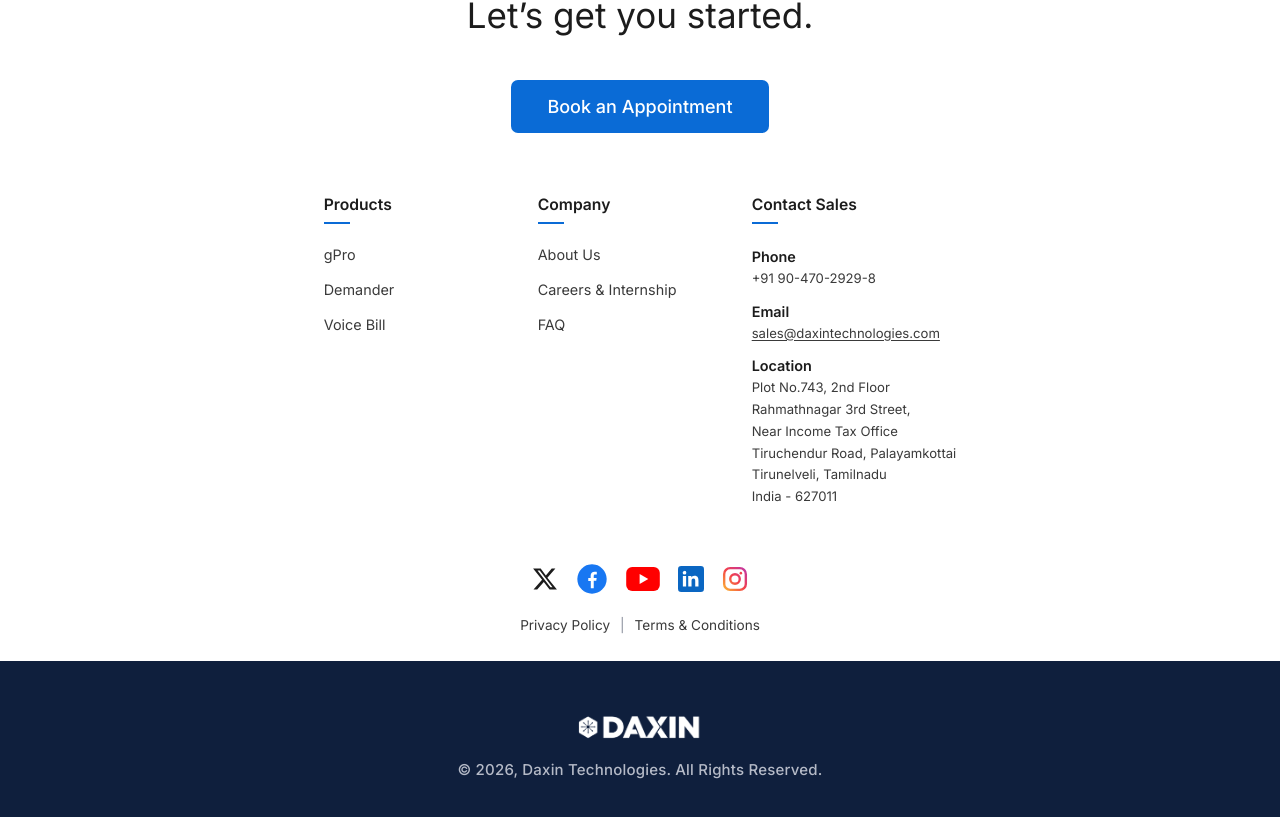
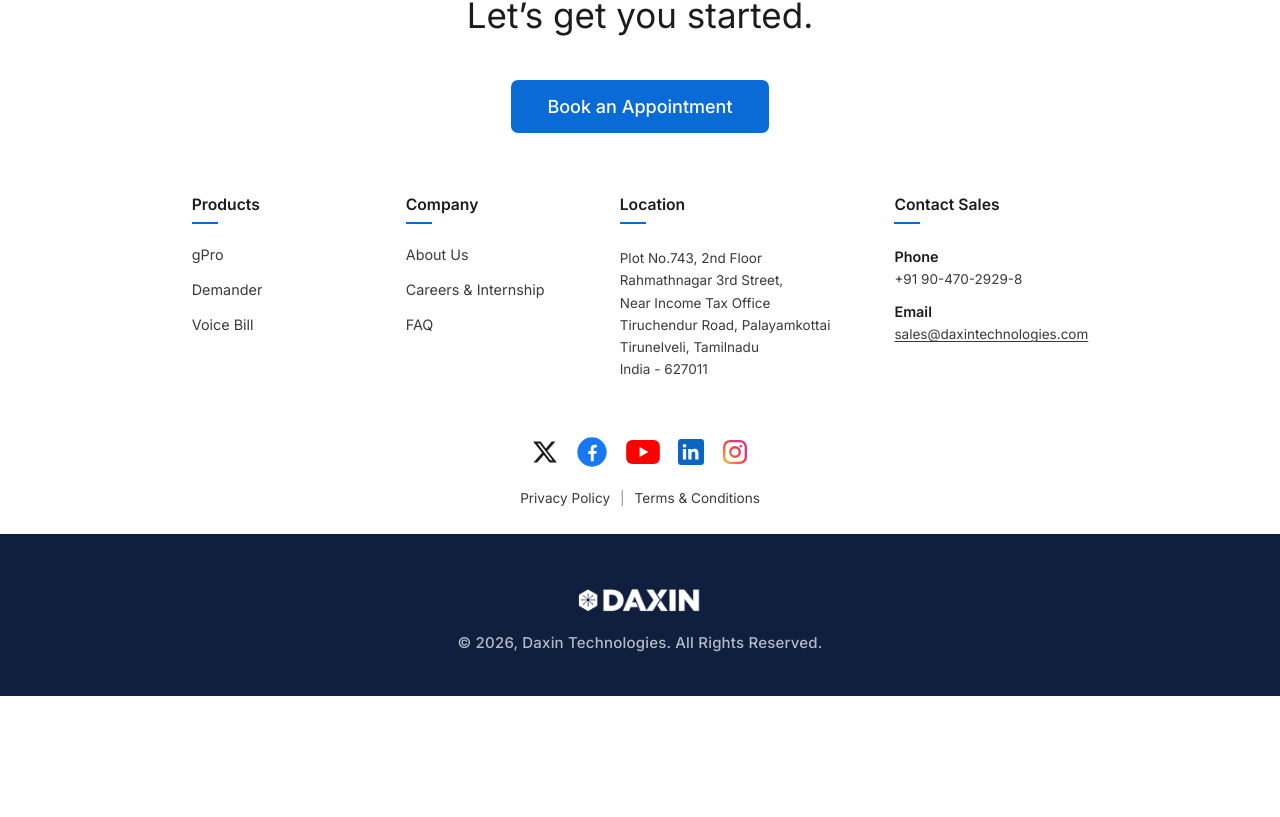
Before and after one commit to developer2lanzermark-lgtm/daxin-website, a React (Vite) app: page /terms-and-conditions in a window 1280 px wide. Shown: the part 6802-7619 px from the top of the page. After the commit the page ends 7498 px from the top, so only its background shows below. Built offline with nearby package versions, Linux system fonts and the light colour scheme.

Commit message:
Footer changes

```diff
--- a/src/components/Footer.jsx
+++ b/src/components/Footer.jsx
@@ -21,6 +21,21 @@ const FOOTER_MENUS = [
     ],
   },
   {
+    title: "Location",
+    details: [
+      {
+        lines: [
+          "Plot No.743, 2nd Floor",
+          "Rahmathnagar 3rd Street,",
+          "Near Income Tax Office",
+          "Tiruchendur Road, Palayamkottai",
+          "Tirunelveli, Tamilnadu",
+          "India - 627011",
+        ],
+      },
+    ],
+  },
+  {
     title: "Contact Sales",
     to: "/contact",
     details: [
@@ -30,17 +45,6 @@ const FOOTER_MENUS = [
         lines: ["sales@daxintechnologies.com"],
         href: "https://mail.google.com/mail/?view=cm&fs=1&to=sales@daxintechnologies.com",
         external: true,
-      },
-      {
-        label: "Location",
-        lines: [
-          "Plot No.743, 2nd Floor",
-          "Rahmathnagar 3rd Street,",
-          "Near Income Tax Office",
-          "Tiruchendur Road, Palayamkottai",
-          "Tirunelveli, Tamilnadu",
-          "India - 627011",
-        ],
       },
     ],
   },
@@ -172,6 +176,7 @@ export default function Footer() {
                 </div>
               ) : (
                 <div className="site-footer__menu" key={menu.title}>
+                  {menu.to ? (
                     <FooterLink
                       to={menu.to}
                       external={menu.external}
@@ -179,11 +184,16 @@ export default function Footer() {
                     >
                       {menu.title}
                     </FooterLink>
+                  ) : (
+                    <span className="site-footer__menu-title">{menu.title}</span>
+                  )}
                   {menu.details && (
                     <div className="site-footer__details">
                       {menu.details.map((item) => (
-                        <div className="site-footer__detail" key={item.label}>
+                        <div className="site-footer__detail" key={item.label || item.lines[0]}>
+                          {item.label && (
                             <strong className="site-footer__detail-label">{item.label}</strong>
+                          )}
                           {item.lines.map((line) =>
                             item.href ? (
                               <a
--- a/src/components/SiteChat.jsx
+++ b/src/components/SiteChat.jsx
@@ -185,7 +185,7 @@ const FALLBACK =
 
 const GREETING = {
   role: "bot",
-  text: "Hi! I'm the Daxin Assistant. Ask me anything about gPro, Demander, Voice Bill, careers, or the company.",
+  text: "Hi! I'm the Daxin Assistant. Ask me anything about the company.",
 };
 
 export default function SiteChat() {
--- a/src/styles/Footer.css
+++ b/src/styles/Footer.css
@@ -154,7 +154,7 @@
 
 .site-footer__detail-text {
   font-family: "Inter", -apple-system, BlinkMacSystemFont, "Segoe UI", Roboto, sans-serif;
-  font-size: 0.82rem;
+  font-size: 13.5px;
   font-weight: 400;
   line-height: 1.5;
   color: #3a3a3a;
```
Lines whose indentation alone changed are shown as unchanged.
